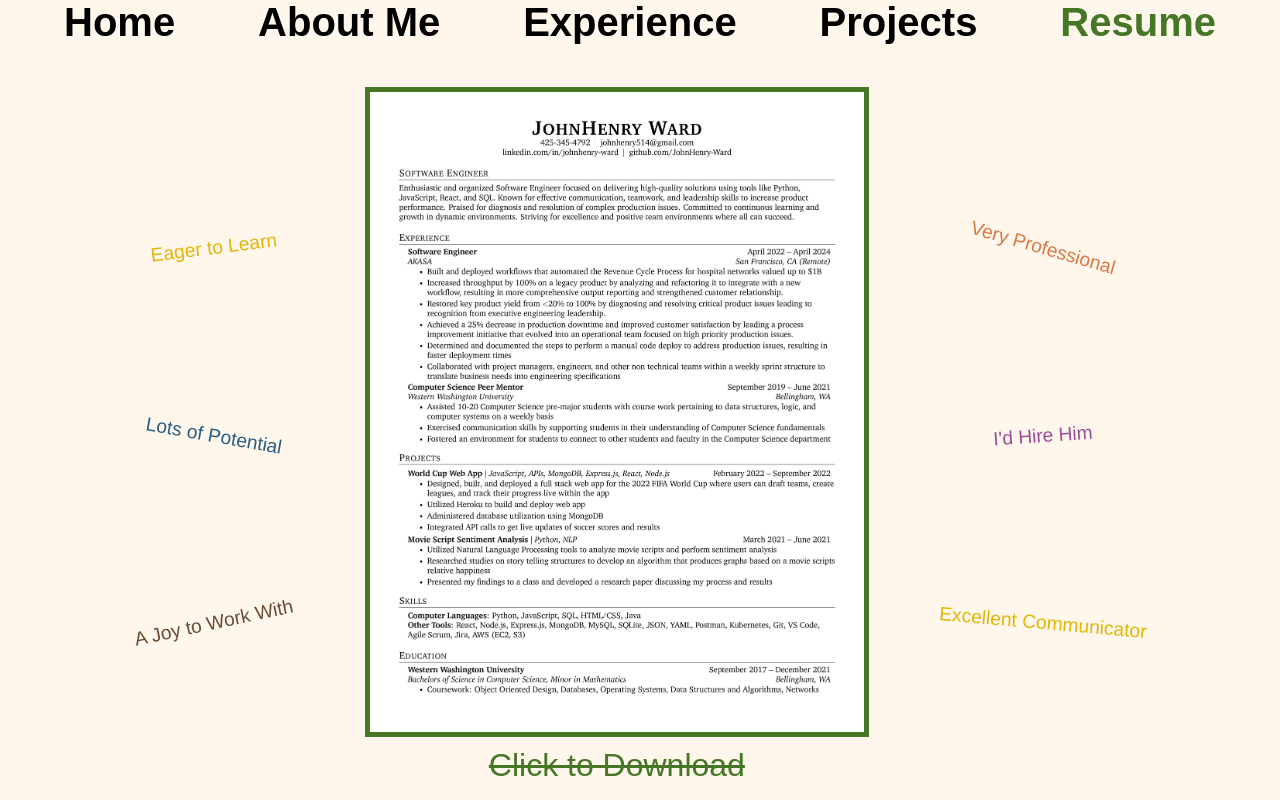
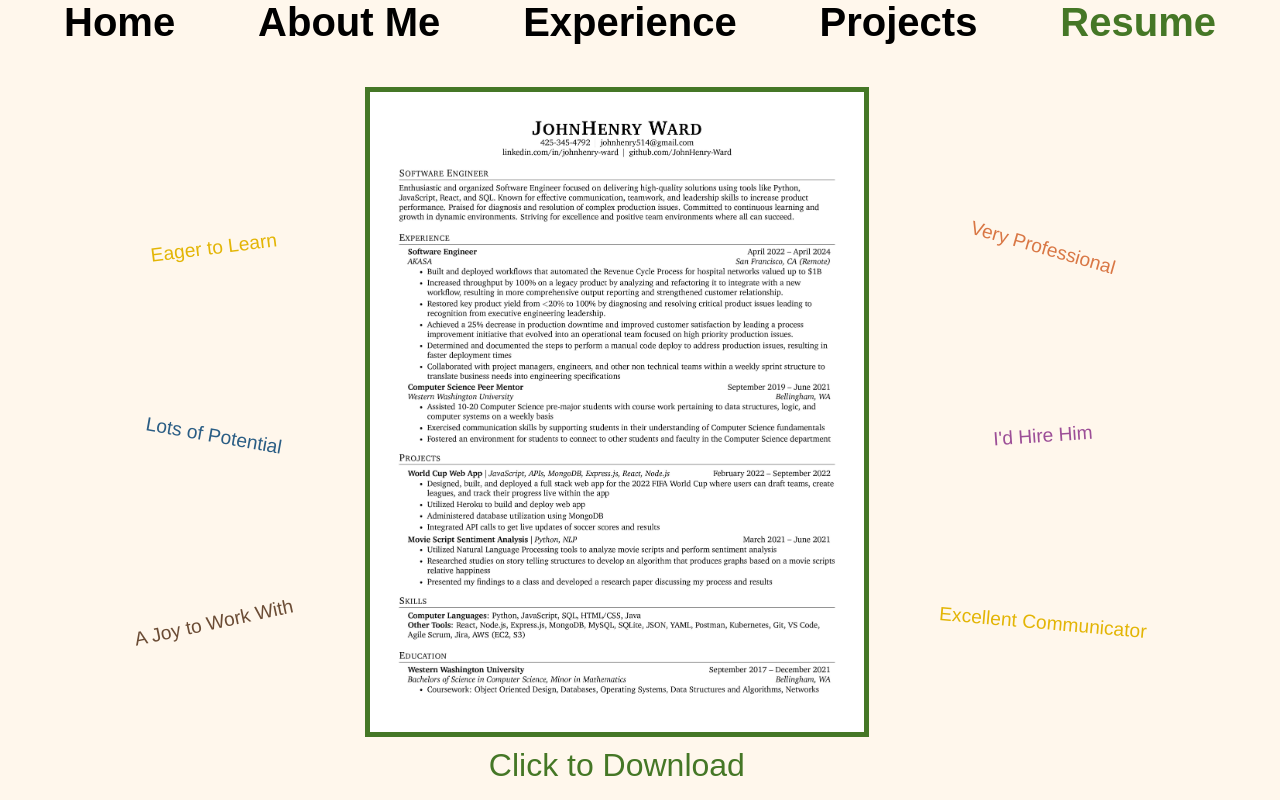
Before and after one commit to JohnHenry-Ward/Portfolio, a Next.js app: page /portfolio/resume in a window 1280 px wide. Built offline with nearby package versions, Linux system fonts and the light colour scheme; a web font is replaced by a local one.

Commit message:
download PDF now working

```diff
--- a/app/global.css
+++ b/app/global.css
@@ -315,8 +315,8 @@ body {
     font-family: var(--font-rampart);
     font-size: 2em;
     text-decoration: none;
-    pointer-events: none;
-    text-decoration: line-through;
+    /* pointer-events: none;
+    text-decoration: line-through; */
 }
 
 .resume-download:hover {
--- a/app/resume/page.tsx
+++ b/app/resume/page.tsx
@@ -31,7 +31,7 @@ const Resume = () => {
         <div className='resume-img-container'>
           <Image className='resume-img' src={require('../../public/images/resume.jpg')} alt='Image of Resume' priority/>
         </div>
-        <a className='resume-download' href='/JohnHenry_Ward_Resume.pdf' target="_blank" rel="noopener noreferrer" download>Click to Download</a>
+        <a className='resume-download' href={'./documents/JohnHenry_Ward_Resume.pdf'} download='JohnHenry_Ward_Resume.pdf'>Click to Download</a>
       </div>
 
       <div className='float-text-container' >
```
Also changed, not shown: 1 other file (tests, documents, lock files or other folders).
